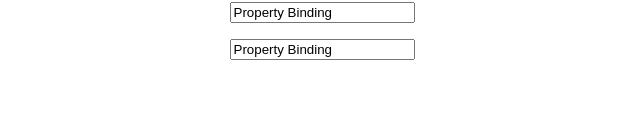
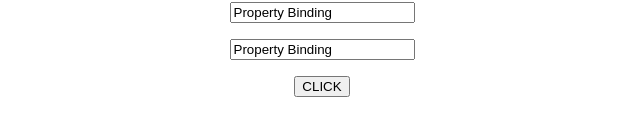
Before and after one commit to nagmabano/AngularApplication, an Angular app in the folder my-app/: page / in a window 1280 px wide. Shown: the part 166-302 px from the top of the page, without its empty margins (318-958 px from the left). Built offline with nearby package versions, Linux system fonts and the light colour scheme.

Commit message:
Event Binding

```diff
--- a/my-app/src/app/header/header.component.html
+++ b/my-app/src/app/header/header.component.html
@@ -4,3 +4,6 @@
 
 <p><input type="text" name="input" [value]='title'></p>       <!-- Property Binding -->
 <input [ngModel]='title'>
+
+<p><button (click)="onClick()">CLICK</button></p>             <!-- Event Binding -->
+<h3>{{ clickMessage }}</h3>
--- a/my-app/src/app/header/header.component.ts
+++ b/my-app/src/app/header/header.component.ts
@@ -9,5 +9,9 @@ export class HeaderComponent {
 
   message: string = "Interpolation message!!!!";
   title: string = "Property Binding";
+  clickMessage: string = "";
 
+  onClick(){
+    this.clickMessage = "Event Binding";
+  }
 }
```
